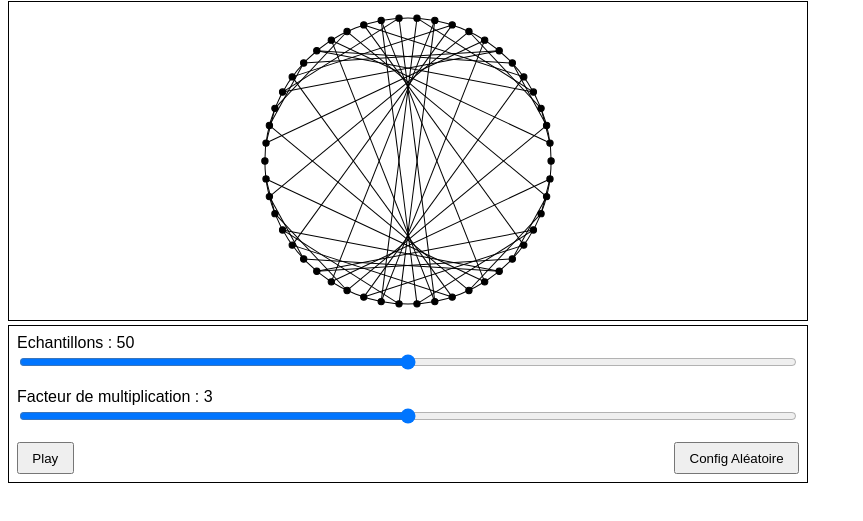
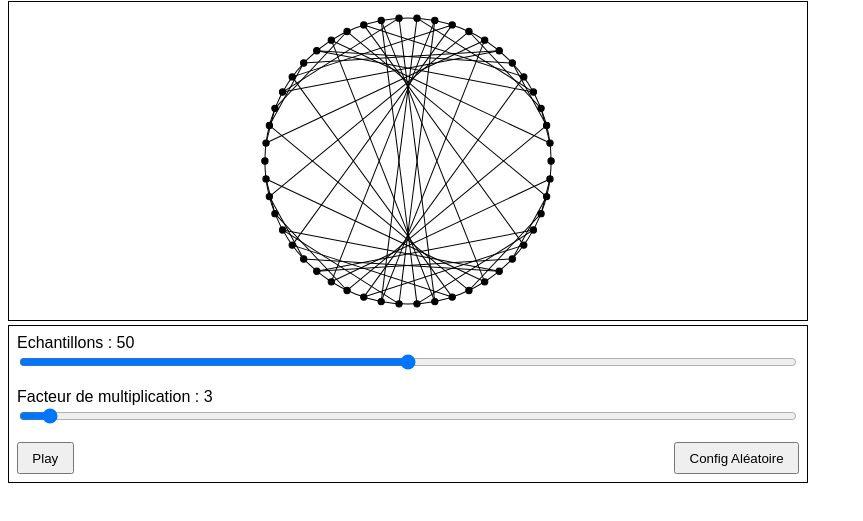
Before and after one commit to jlg-formation/tsrzz1-april-2023, a website built with Vite: page front/index.html in a window 1280 px wide. Shown: the part 79-600 px from the top of the page, without its empty margins (0-863 px from the left). Built offline with nearby package versions, Linux system fonts and the light colour scheme.

Commit message:
dev: added render on slider

```diff
--- a/front/index.html
+++ b/front/index.html
@@ -20,14 +20,14 @@
           <span>Echantillons : </span>
           <span class="value">xx</span>
         </span>
-        <input type="range" />
+        <input type="range" min="0" max="100" />
       </label>
       <label class="multiplicationFactor">
         <span>
           <span>Facteur de multiplication : </span>
           <span class="value">xx</span>
         </span>
-        <input type="range" />
+        <input type="range" min="0" max="100" />
       </label>
       <div class="buttons">
         <button>Play</button>
--- a/front/src/ControlPanel.ts
+++ b/front/src/ControlPanel.ts
@@ -25,6 +25,12 @@ export class ControlPanel {
       console.log("elt: ", elt);
       const value = this.config[key];
       elt.innerHTML = value + "";
+
+      const sliderElt = querySelector(
+        `div.control-panel label.${key} input`
+      ) as HTMLInputElement;
+      console.log("sliderElt: ", sliderElt);
+      sliderElt.value = value + "";
     }
   }
 
```
